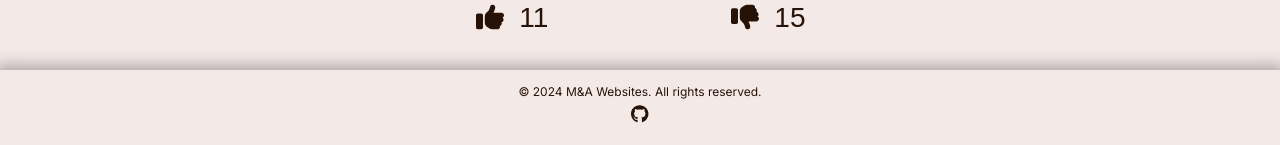
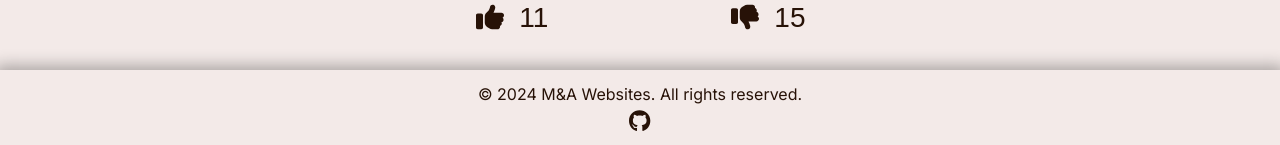
Before and after one commit to adamGolczynski/Mem-serwis, a Next.js app: page / in a window 1280 px wide. Shown: the part 9643-9788 px from the top of the page. Built offline with nearby package versions, Linux system fonts and the light colour scheme; a web font is replaced by a local one.

Commit message:
add: new media with 1200px breakpoint for footer

```diff
--- a/app/components/Footer.module.css
+++ b/app/components/Footer.module.css
@@ -13,3 +13,12 @@
 	font-size: 1.8rem;
 	color: var(--dark-brown);
 }
+
+@media (min-width: 1200px) {
+	.footer {
+		font-size: 1.6rem;
+	}
+	.icon {
+		font-size: 2.2rem;
+	}
+}
```
